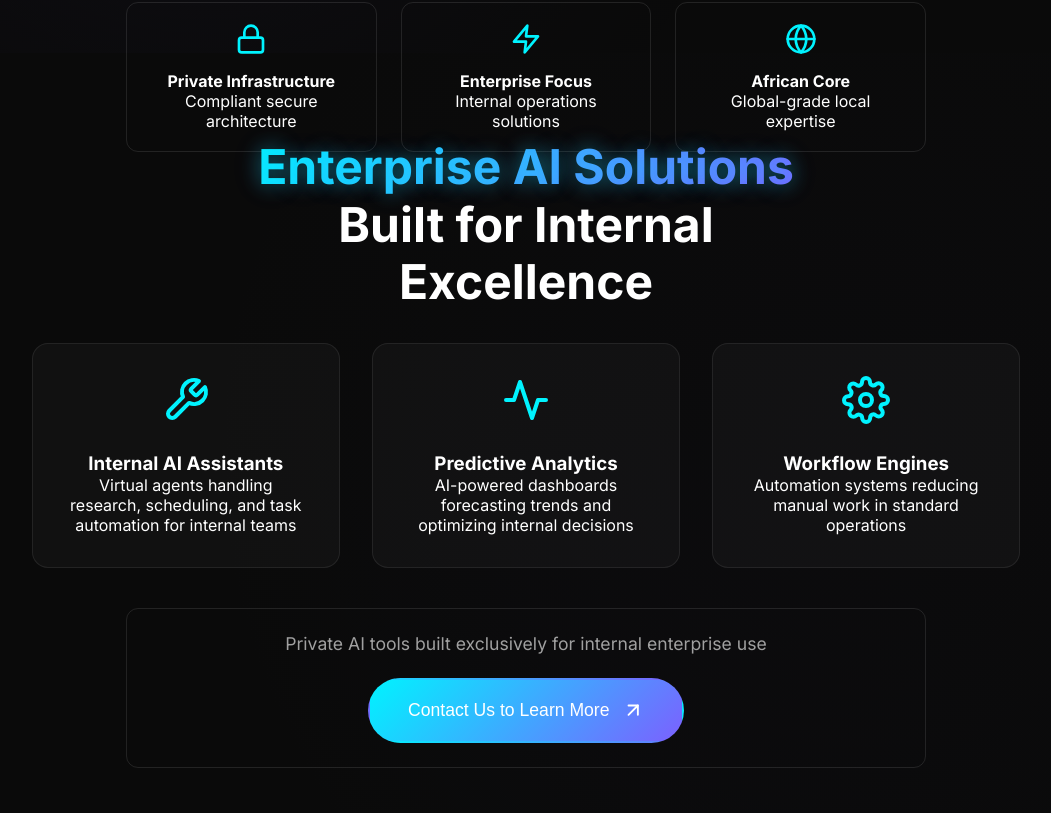
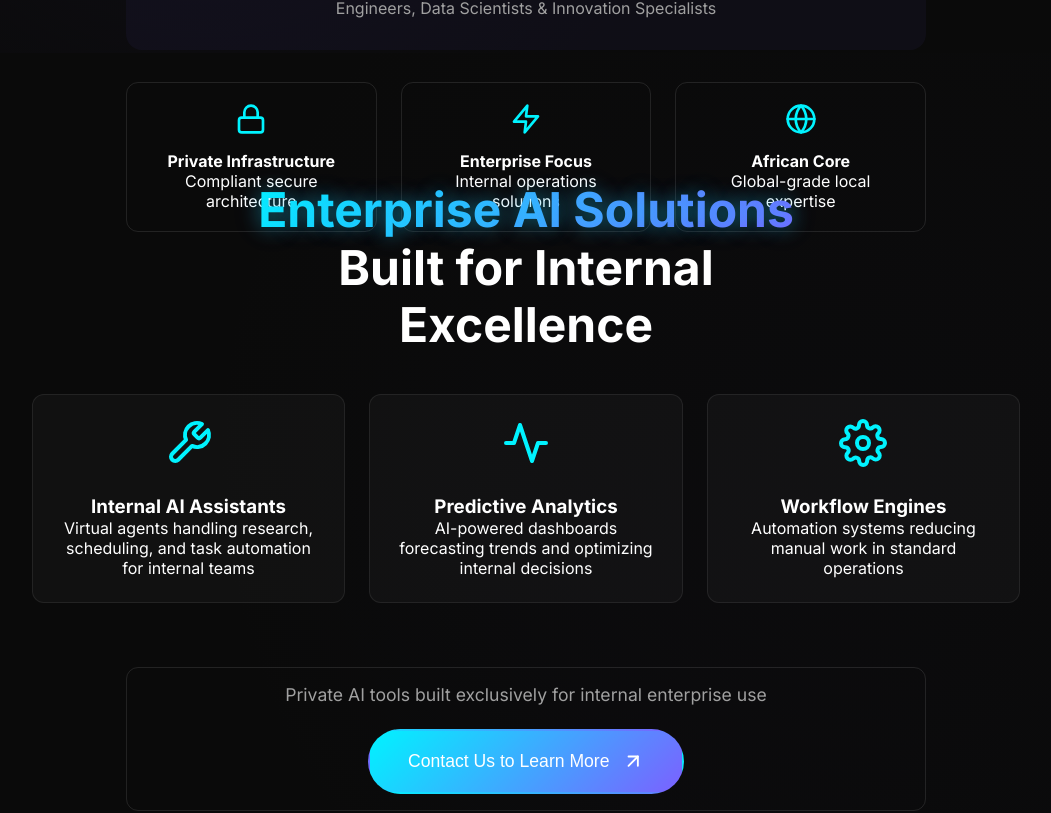
Before and after one commit to Techlead-ANKAN/WISDOM-AI, a React (Vite) app: page / in a window 1280 px wide. Shown: the part 1547-2360 px from the top of the page, without its empty margins (114-1165 px from the left). Built offline with nearby package versions, Linux system fonts and the light colour scheme.

Commit message:
solving issues

```diff
--- a/src/pages/Home/Home.css
+++ b/src/pages/Home/Home.css
@@ -35,6 +35,7 @@
   position: relative;
   z-index: 2;
   text-align: center;
+  margin-top: 5rem;
 }
 
 .dark-overlay {
--- a/src/pages/Solutions/Solutions.css
+++ b/src/pages/Solutions/Solutions.css
@@ -95,3 +95,116 @@
       padding: 1rem;
     }
   }
+
+  /* Solutions.css */
+.solutions-hero {
+  --hero-padding: clamp(2rem, 6vh, 4rem);
+  position: relative;
+  padding: var(--hero-padding) 1rem;
+  min-height: 100vh;
+  display: grid;
+  place-items: center;
+  background: radial-gradient(circle at 75% 50%,
+    rgba(123, 97, 255, 0.1) 0%,
+    rgba(10, 10, 10, 1) 60%);
+  overflow: hidden; /* Added to prevent overflow */
+}
+
+.responsive-headline {
+  font-size: clamp(1.75rem, 4vw + 0.5rem, 3rem);
+  text-align: center;
+  line-height: 1.2;
+  margin: 0 auto clamp(1rem, 3vh, 2rem); /* Reduced bottom margin */
+  max-width: 18ch;
+  position: relative;
+  z-index: 2;
+}
+
+.solutions-grid {
+  display: grid;
+  gap: clamp(1rem, 3vw, 1.5rem); /* Reduced gap */
+  grid-template-columns: repeat(auto-fit, minmax(min(260px, 100%), 1fr));
+  max-width: min(1200px, 90%);
+  margin: 0 auto;
+  padding: 1rem 0; /* Added padding */
+}
+
+.solution-card {
+  padding: clamp(1rem, 3vw, 1.5rem); /* Adjusted padding */
+  background: rgba(255, 255, 255, 0.03);
+  border-radius: 12px;
+  border: 1px solid rgba(255, 255, 255, 0.08);
+  text-align: center;
+  transition: all 0.3s ease;
+  margin-bottom: 1rem; /* Added spacing between cards */
+}
+
+.disclaimer-note {
+  max-width: min(800px, 90%);
+  margin: clamp(1rem, 5vh, 2rem) auto 0; /* Reduced top margin */
+  padding: 1rem;
+  text-align: center;
+  border: 1px solid rgba(255, 255, 255, 0.1);
+  border-radius: 12px;
+  position: relative;
+  z-index: 2;
+}
+
+/* Mobile Optimization */
+@media (max-width: 768px) {
+  .solutions-hero {
+    min-height: auto;
+    margin-top: 10rem;
+    padding: 4rem 1rem 2rem; /* Adjusted padding */
+    display: block; /* Changed from grid */
+  }
+
+  .responsive-headline {
+    margin-bottom: 1.5rem;
+    font-size: clamp(1.5rem, 6vw, 2rem);
+  }
+
+  .solutions-grid {
+    grid-template-columns: 1fr;
+    gap: 1rem;
+  }
+
+  .solution-card {
+    margin-bottom: 1rem;
+    padding: 1.5rem 1rem;
+  }
+
+  .solution-icon {
+    margin-bottom: 1rem;
+    font-size: 2rem;
+  }
+
+  .disclaimer-note {
+    margin-top: 1.5rem;
+    padding: 1rem;
+  }
+
+  .cta-dark {
+    width: 100%;
+    justify-content: center;
+  }
+}
+
+@media (max-width: 480px) {
+  .responsive-headline {
+    font-size: clamp(1.25rem, 6vw, 1.5rem);
+    line-height: 1.3;
+  }
+
+  .solution-card h3 {
+    font-size: 1.1rem;
+  }
+
+  .solution-card p {
+    font-size: 0.9rem;
+  }
+
+  .disclaimer-note p {
+    font-size: 0.9rem;
+  }
+}
```
